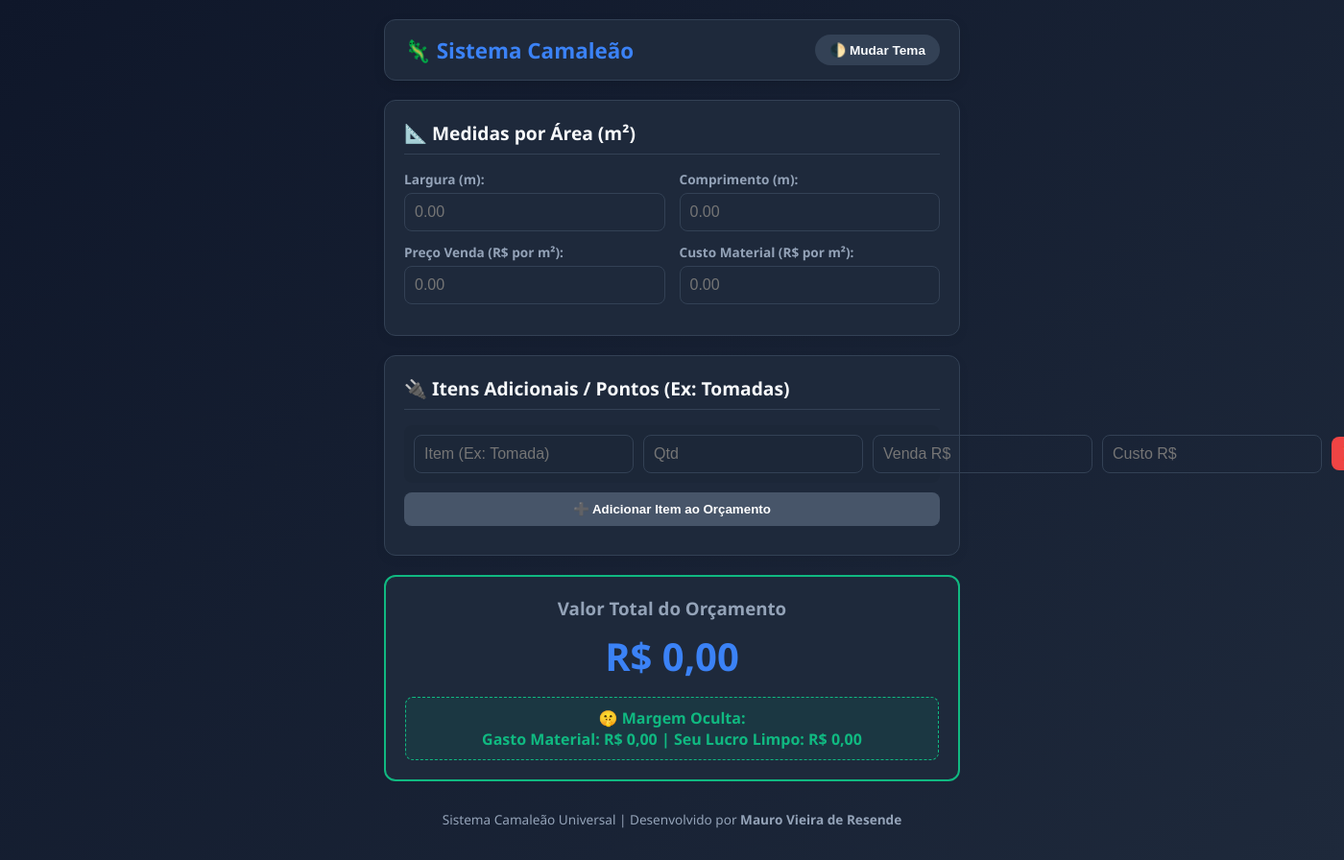
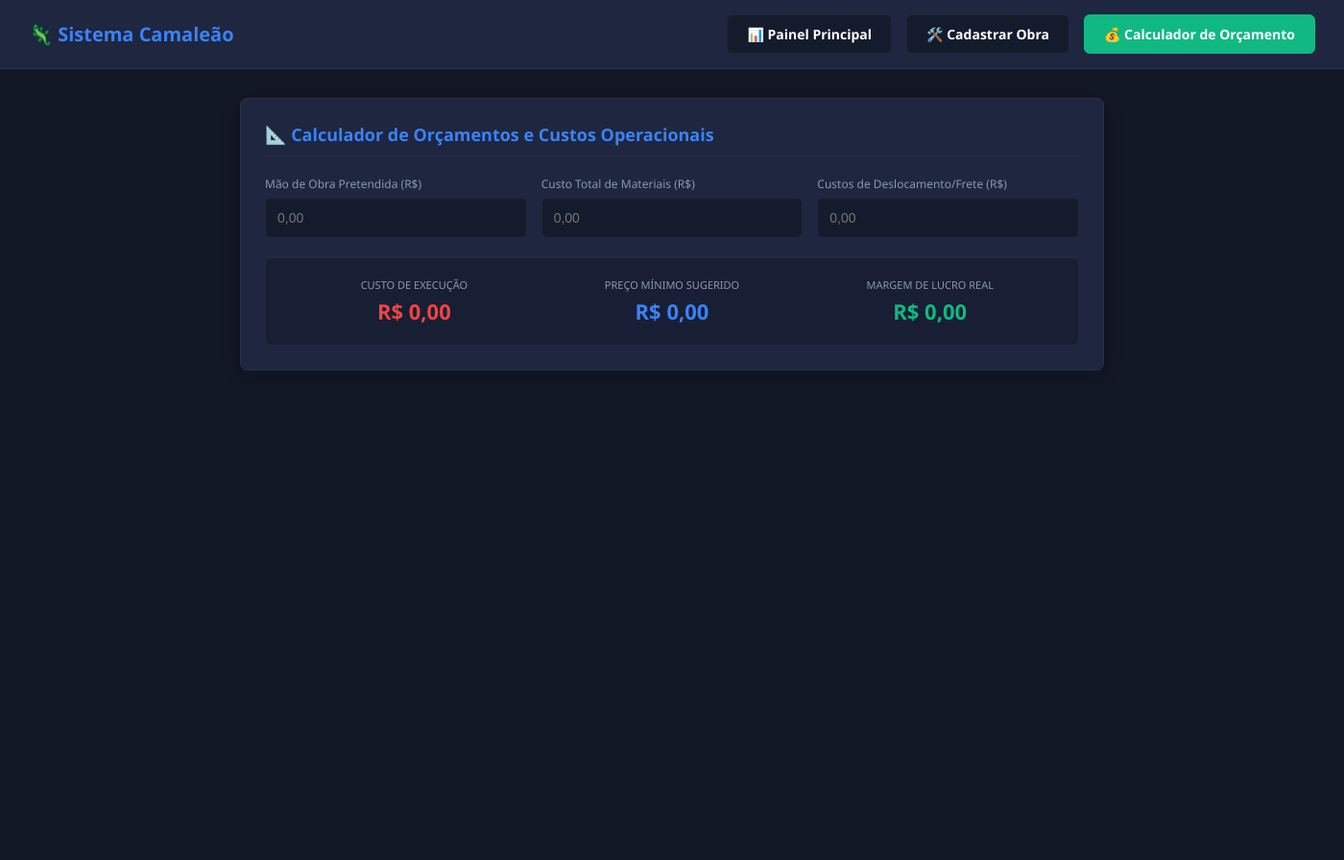
Before and after one commit to Resende63/sistema-camaleao, a Flask app: page /sistema in a window 1400 px wide; the page is wider, and only the part inside the window is pictured. Shown: that part at 96% size. After the commit the page ends 386 px from the top of that part, so only its background shows below. Run offline with Flask 3, Linux system fonts and the light colour scheme.

Commit message:
Update HTML template for Sistema Camaleão

```diff
--- a/templates/sistema.html
+++ b/templates/sistema.html
@@ -3,258 +3,219 @@
 <head>
     <meta charset="UTF-8">
     <meta name="viewport" content="width=device-width, initial-scale=1.0">
-    <title>Sistema Camaleão - Orçamentos</title>
+    <title>Sistema Camaleão - Orçamentos Premium</title>
     <style>
-        /* Cores Base do Tema Escuro (Azul Escuro + Cinza) */
         :root {
-            --bg-body: linear-gradient(135deg, #0f172a 0%, #1e293b 100%);
-            --bg-card: #1e293b;
-            --text-main: #f8fafc;
-            --text-sub: #94a3b8;
-            --border-color: #334155;
-            --accent-color: #3b82f6;
-            --success-color: #10b981;
-        }
-
-        /* Cores Base do Tema Claro (Muda via JavaScript) */
-        [data-theme="light"] {
-            --bg-body: linear-gradient(135deg, #f1f5f9 0%, #e2e8f0 100%);
-            --bg-card: #ffffff;
-            --text-main: #0f172a;
-            --text-sub: #475569;
-            --border-color: #cbd5e1;
-            --accent-color: #2563eb;
-            --success-color: #059669;
+            --bg-principal: #121824;
+            --bg-card: #1e2640;
+            --bg-input: #141b2d;
+            --texto-principal: #ffffff;
+            --texto-secundario: #8a99ad;
+            --accent-verde: #10b981;
+            --accent-azul: #3b82f6;
+            --accent-alerta: #ef4444;
+            --borda: rgba(255, 255, 255, 0.05);
         }
 
         body {
-            font-family: 'Segoe UI', Tahoma, Geneva, Verdana, sans-serif;
-            background: var(--bg-body);
-            color: var(--text-main);
+            font-family: 'Segoe UI', Arial, sans-serif;
+            background-color: var(--bg-principal);
+            color: var(--texto-principal);
             margin: 0;
-            padding: 20px;
-            min-height: 100vh;
-            transition: background 0.3s, color 0.3s;
+            padding: 0;
         }
 
-        .container { max-width: 600px; margin: 0 auto; }
-
-        .header {
+        /* Barra de Navegação Unificada */
+        .navbar-camaleao {
+            background-color: var(--bg-card);
+            padding: 15px 30px;
             display: flex;
             justify-content: space-between;
             align-items: center;
-            background: var(--bg-card);
-            padding: 15px 20px;
-            border-radius: 12px;
-            box-shadow: 0 4px 12px rgba(0,0,0,0.1);
-            margin-bottom: 20px;
-            border: 1px solid var(--border-color);
+            border-bottom: 1px solid var(--borda);
+        }
+        .navbar-logo {
+            font-size: 20px;
+            font-weight: bold;
+            color: var(--accent-azul);
+            text-decoration: none;
+        }
+        .navbar-menu {
+            display: flex;
+            gap: 15px;
+        }
+        .nav-btn {
+            background-color: var(--bg-input);
+            color: white;
+            text-decoration: none;
+            padding: 10px 20px;
+            border-radius: 6px;
+            font-size: 14px;
+            font-weight: 600;
+            transition: all 0.2s;
+            border: 1px solid var(--borda);
+        }
+        .nav-btn:hover {
+            background-color: var(--accent-azul);
+        }
+        .nav-btn.active {
+            background-color: var(--accent-verde);
+            border-color: var(--accent-verde);
         }
 
-        .header h1 { margin: 0; font-size: 1.4em; color: var(--accent-color); }
-
-        /* Botão Mudar Tema */
-        .btn-theme {
-            background: var(--border-color);
-            border: none;
-            color: var(--text-main);
-            padding: 8px 15px;
-            border-radius: 20px;
-            cursor: pointer;
-            font-weight: bold;
-            font-size: 0.85em;
+        .container {
+            max-width: 900px;
+            margin: 30px auto;
+            padding: 0 20px;
         }
 
-        .card {
-            background: var(--bg-card);
-            border: 1px solid var(--border-color);
-            border-radius: 12px;
-            padding: 20px;
+        .card-sistema {
+            background-color: var(--bg-card);
+            border-radius: 8px;
+            padding: 25px;
             margin-bottom: 20px;
-            box-shadow: 0 4px 12px rgba(0,0,0,0.05);
+            border: 1px solid var(--borda);
+            box-shadow: 0 4px 20px rgba(0, 0, 0, 0.2);
         }
 
-        .card h2 { margin-top: 0; font-size: 1.2em; border-bottom: 1px solid var(--border-color); padding-bottom: 8px; }
-
-        .row { display: flex; gap: 15px; margin-bottom: 12px; }
-        .col { flex: 1; display: flex; flex-direction: column; }
-
-        label { font-size: 0.85em; font-weight: bold; margin-bottom: 5px; color: var(--text-sub); }
-        input {
-            background: transparent;
-            border: 1px solid var(--border-color);
-            color: var(--text-main);
-            padding: 10px;
-            border-radius: 8px;
-            font-size: 1em;
-            outline: none;
-        }
-        input:focus { border-color: var(--accent-color); }
-
-        .item-linha {
-            display: flex;
-            gap: 10px;
-            align-items: center;
-            margin-bottom: 10px;
-            background: rgba(0,0,0,0.05);
-            padding: 10px;
-            border-radius: 8px;
+        .titulo-secao {
+            font-size: 18px;
+            font-weight: 600;
+            margin-top: 0;
+            margin-bottom: 20px;
+            color: var(--accent-azul);
+            border-bottom: 1px solid var(--borda);
+            padding-bottom: 10px;
         }
 
-        .btn-action {
-            background: var(--accent-color);
-            color: white;
-            border: none;
-            padding: 10px 15px;
-            border-radius: 8px;
-            font-weight: bold;
-            cursor: pointer;
-            width: 100%;
+        .grid-orcamento {
+            display: grid;
+            grid-template-columns: repeat(auto-fit, minmax(200px, 1fr));
+            gap: 15px;
         }
 
-        .btn-add-item { background: #475569; margin-bottom: 10px; }
-
-        .resultado-box {
-            background: var(--bg-card);
-            border: 2px solid var(--success-color);
-            border-radius: 12px;
-            padding: 20px;
-            text-align: center;
+        .campo-grupo {
+            display: flex;
+            flex-direction: column;
         }
 
-        .lucro-secreto {
-            background: rgba(16, 185, 129, 0.1);
-            border: 1px dashed var(--success-color);
-            padding: 10px;
-            border-radius: 8px;
-            margin-top: 15px;
-            font-weight: bold;
-            color: var(--success-color);
+        label {
+            font-size: 12px;
+            color: var(--texto-secundario);
+            margin-bottom: 6px;
         }
 
-        .footer { text-align: center; margin-top: 30px; font-size: 0.85em; color: var(--text-sub); }
+        input {
+            background-color: var(--bg-input);
+            border: 1px solid var(--borda);
+            color: var(--texto-principal);
+            padding: 12px;
+            border-radius: 6px;
+            font-size: 14px;
+        }
+
+        input:focus {
+            outline: none;
+            border-color: var(--accent-azul);
+        }
+
+        .painel-resultado {
+            display: flex;
+            justify-content: space-between;
+            background: rgba(0, 0, 0, 0.2);
+            padding: 20px;
+            border-radius: 6px;
+            margin-top: 20px;
+            border: 1px solid var(--borda);
+        }
+
+        .resultado-bloco {
+            text-align: center;
+            flex: 1;
+        }
+
+        .resultado-bloco span {
+            display: block;
+            font-size: 11px;
+            color: var(--texto-secundario);
+            text-transform: uppercase;
+            margin-bottom: 5px;
+        }
+
+        .resultado-bloco strong {
+            font-size: 22px;
+            font-weight: 600;
+        }
+
+        .valor-lucro {
+            color: var(--accent-verde);
+        }
     </style>
 </head>
 <body>
 
-    <div class="container">
+<!-- BARRA DE NAVEGAÇÃO -->
+<nav class="navbar-camaleao">
+    <a href="/sistema" class="navbar-logo">🦎 Sistema Camaleão</a>
+    <div class="navbar-menu">
+        <a href="/sistema" class="nav-btn">📊 Painel Principal</a>
+        <a href="/sistema/registrar-obra" class="nav-btn">🛠️ Cadastrar Obra</a>
+        <a href="/sistema/sistema" class="nav-btn active">💰 Calculador de Orçamento</a>
+    </div>
+</nav>
 
-        <!-- HEADER COM MUDANÇA DE TEMA -->
-        <div class="header">
-            <h1>🦎 Sistema Camaleão</h1>
-            <button class="btn-theme" onclick="alternarTema()">🌓 Mudar Tema</button>
-        </div>
+<div class="container">
+    <div class="card-sistema">
+        <div class="titulo-secao">📐 Calculador de Orçamentos e Custos Operacionais</div>
 
-        <!-- MÓDULO 1: CÁLCULO POR METRO QUADRADO (Gesso, Forro, Marmoraria) -->
-        <div class="card">
-            <h2>📐 Medidas por Área (m²)</h2>
-            <div class="row">
-                <div class="col">
-                    <label>Largura (m):</label>
-                    <input type="number" id="largura" placeholder="0.00" oninput="calcularTudo()">
-                </div>
-                <div class="col">
-                    <label>Comprimento (m):</label>
-                    <input type="number" id="comprimento" placeholder="0.00" oninput="calcularTudo()">
-                </div>
+        <div class="grid-orcamento">
+            <div class="campo-grupo">
+                <label for="calc_mao_obra">Mão de Obra Pretendida (R$)</label>
+                <input type="number" id="calc_mao_obra" step="0.01" placeholder="0,00" oninput="calcularOrcamentoGeral()">
             </div>
-            <div class="row">
-                <div class="col">
-                    <label>Preço Venda (R$ por m²):</label>
-                    <input type="number" id="preco_m2" placeholder="0.00" oninput="calcularTudo()">
-                </div>
-                <div class="col">
-                    <label>Custo Material (R$ por m²):</label>
-                    <input type="number" id="custo_m2" placeholder="0.00" oninput="calcularTudo()">
-                </div>
+            <div class="campo-grupo">
+                <label for="calc_materiais">Custo Total de Materiais (R$)</label>
+                <input type="number" id="calc_materiais" step="0.01" placeholder="0,00" oninput="calcularOrcamentoGeral()">
+            </div>
+            <div class="campo-grupo">
+                <label for="calc_deslocamento">Custos de Deslocamento/Frete (R$)</label>
+                <input type="number" id="calc_deslocamento" step="0.01" placeholder="0,00" oninput="calcularOrcamentoGeral()">
             </div>
         </div>
 
-        <!-- MÓDULO 2: CÁLCULO POR ITENS/PONTOS (Eletricista, Encanador, Adicionais) -->
-        <div class="card">
-            <h2>🔌 Itens Adicionais / Pontos (Ex: Tomadas)</h2>
-            <div id="lista-itens">
-                <!-- Linhas de itens serão adicionadas aqui via JavaScript -->
+        <!-- PAINEL OPERACIONAL INTEGRADO -->
+        <div class="painel-resultado">
+            <div class="resultado-bloco">
+                <span>Custo de Execução</span>
+                <strong id="res_custo_total" style="color: var(--accent-alerta);">R$ 0,00</strong>
             </div>
-            <button class="btn-action btn-add-item" onclick="adicionarLinhaItem()">➕ Adicionar Item ao Orçamento</button>
-        </div>
-
-        <!-- RESULTADOS CONSOLIDADOS -->
-        <div class="resultado-box">
-            <h3 style="margin: 0; color: var(--text-sub);">Valor Total do Orçamento</h3>
-            <h1 id="res-cliente" style="font-size: 2.5em; margin: 10px 0; color: var(--accent-color);">R$ 0,00</h1>
-
-            <div class="lucro-secreto">
-                🤫 Margem Oculta:<br>
-                Gasto Material: <span id="res-custo">R$ 0,00</span> | Seu Lucro Limpo: <span id="res-lucro">R$ 0,00</span>
+            <div class="resultado-bloco">
+                <span>Preço Mínimo Sugerido</span>
+                <strong id="res_preco_sugerido" style="color: var(--accent-azul);">R$ 0,00</strong>
+            </div>
+            <div class="resultado-bloco">
+                <span>Margem de Lucro Real</span>
+                <strong id="res_lucro_real" class="valor-lucro">R$ 0,00</strong>
             </div>
         </div>
+    </div>
+</div>
 
-        <div class="footer">
-            <p>Sistema Camaleão Universal | Desenvolvido por <b>Mauro Vieira de Resende</b></p>
-        </div>
+<script>
+    function calcularOrcamentoGeral() {
+        const maoObra = parseFloat(document.getElementById('calc_mao_obra').value) || 0;
+        const materiais = parseFloat(document.getElementById('calc_materiais').value) || 0;
+        const frete = parseFloat(document.getElementById('calc_deslocamento').value) || 0;
 
-    </div>
+        const custoTotal = materiais + frete;
+        const precoSugerido = maoObra + custoTotal;
+        const lucroReal = precoSugerido - custoTotal;
 
-    <script>
-        // Função para Alternar entre Tema Claro e Escuro
-        function alternarTema() {
-            const body = document.body;
-            const temaAtual = body.getAttribute("data-theme");
-            if (temaAtual === "light") {
-                body.removeAttribute("data-theme");
-            } else {
-                body.setAttribute("data-theme", "light");
-            }
-        }
+        document.getElementById('res_custo_total').innerText = `R$ ${custoTotal.toFixed(2)}`;
+        document.getElementById('res_preco_sugerido').innerText = `R$ ${precoSugerido.toFixed(2)}`;
+        document.getElementById('res_lucro_real').innerText = `R$ ${lucroReal.toFixed(2)}`;
+    }
+</script>
 
-        // Função para Adicionar Itens Dinamicamente (Ex: Tomadas, Chuveiros)
-        function adicionarLinhaItem() {
-            const container = document.getElementById("lista-itens");
-            const div = document.createElement("div");
-            div.className = "item-linha";
-            div.innerHTML = `
-                <input type="text" placeholder="Item (Ex: Tomada)" style="flex: 2;" oninput="calcularTudo()">
-                <input type="number" placeholder="Qtd" class="item-qtd" style="flex: 1;" oninput="calcularTudo()">
-                <input type="number" placeholder="Venda R$" class="item-venda" style="flex: 1.2;" oninput="calcularTudo()">
-                <input type="number" placeholder="Custo R$" class="item-custo" style="flex: 1.2;" oninput="calcularTudo()">
-                <button onclick="this.parentElement.remove(); calcularTudo();" style="background:#ef4444; border:none; color:white; padding:10px; border-radius:8px; cursor:pointer;">❌</button>
-            `;
-            container.appendChild(div);
-        }
-
-        // Envia todos os dados da tela para o Python calcular em tempo real
-        function calcularTudo() {
-            const largura = document.getElementById("largura").value;
-            const comprimento = document.getElementById("comprimento").value;
-            const preco_m2 = document.getElementById("preco_m2").value;
-            const custo_m2 = document.getElementById("custo_m2").value;
-
-            const itens = [];
-            const linhas = document.querySelectorAll(".item-linha");
-            linhas.forEach(linha => {
-                itens.push({
-                    quantidade: linha.querySelector(".item-qtd").value,
-                    venda: linha.querySelector(".item-venda").value,
-                    custo: linha.querySelector(".item-custo").value
-                });
-            });
-
-            fetch("/calcular", {
-                method: "POST",
-                headers: { "Content-Type": "application/json" },
-                body: JSON.stringify({ largura, comprimento, preco_m2, custo_m2, itens })
-            })
-            .then(res => res.json())
-            .then(dados => {
-                document.getElementById("res-cliente").innerText = "R$ " + dados.total_cliente.toLocaleString('pt-BR', {minimumFractionDigits: 2});
-                document.getElementById("res-custo").innerText = "R$ " + dados.custo_total.toLocaleString('pt-BR', {minimumFractionDigits: 2});
-                document.getElementById("res-lucro").innerText = "R$ " + dados.lucro_liquido.toLocaleString('pt-BR', {minimumFractionDigits: 2});
-            });
-        }
-
-        // Inicia com uma linha de item padrão na tela
-        adicionarLinhaItem();
-    </script>
 </body>
 </html>
```
